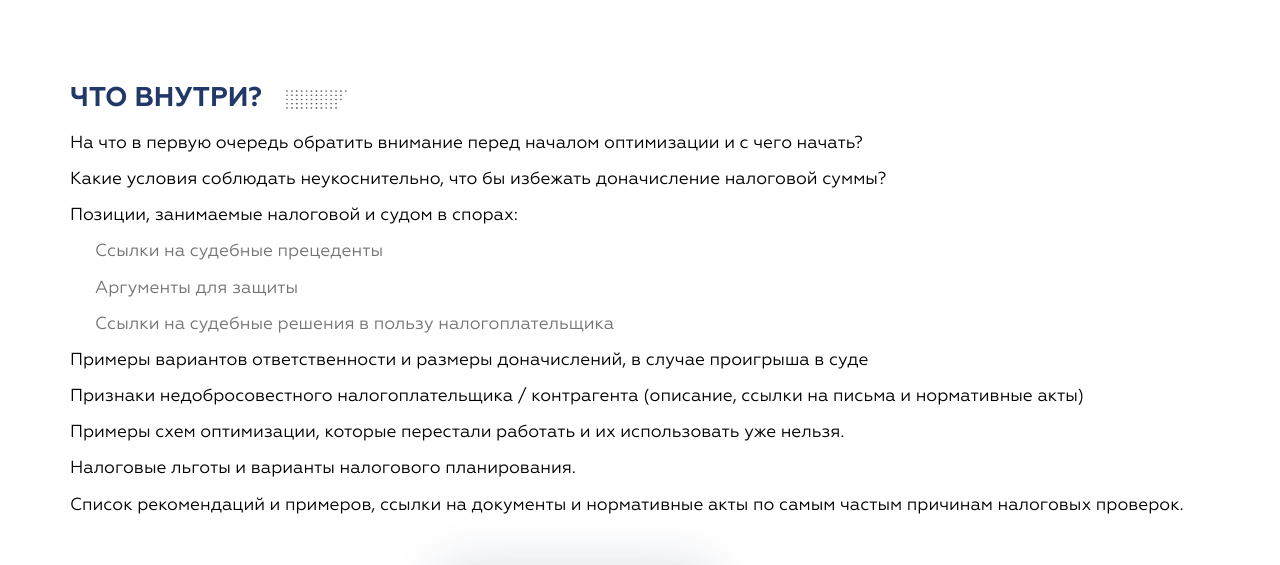
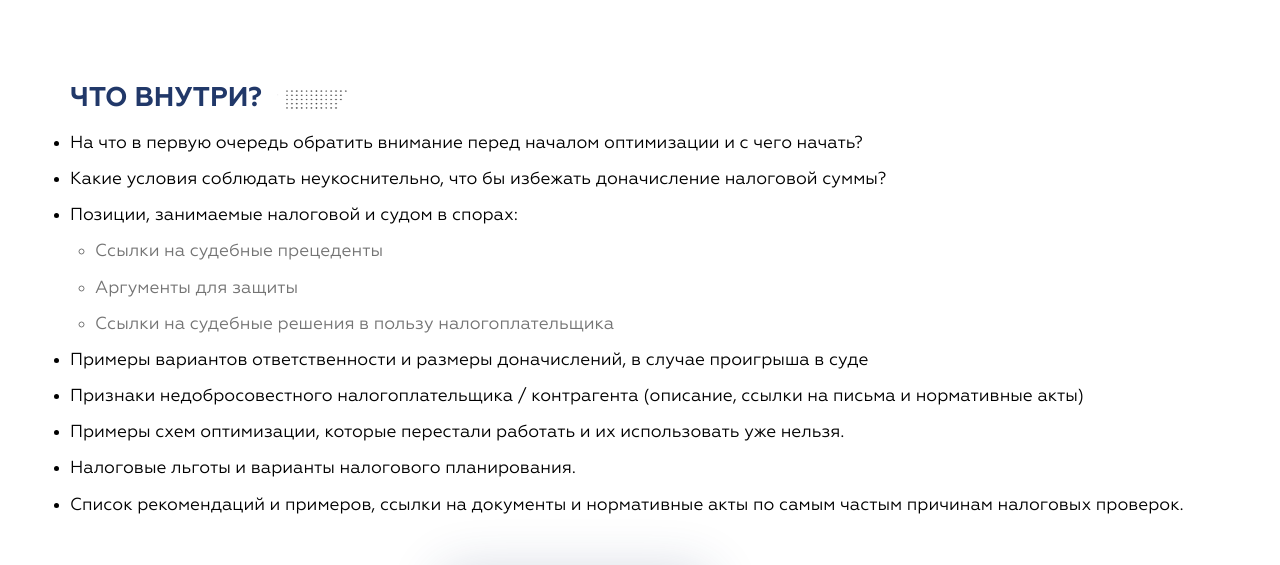
Before and after one commit to BorisSlonov/sorokoletova-trip, a plain HTML site: page index.html in a window 1280 px wide. Shown: the part 720-1285 px from the top of the page. Drawn offline with Linux system fonts and the light colour scheme; a script that the page names is missing.

Commit message:
Add files via upload

```diff
--- a/css/_reset.scss
+++ b/css/_reset.scss
@@ -38,12 +38,6 @@ body {
   line-height: 1.5;
 }
 
-/* Удаляем стандартную стилизацию для всех ul и il, у которых есть атрибут class*/
-ul[class],
-ol[class] {
-  list-style: none;
-}
-
 
 a {
   text-decoration: none;
```
Also changed, not shown: css/style.css, 1 other file.
